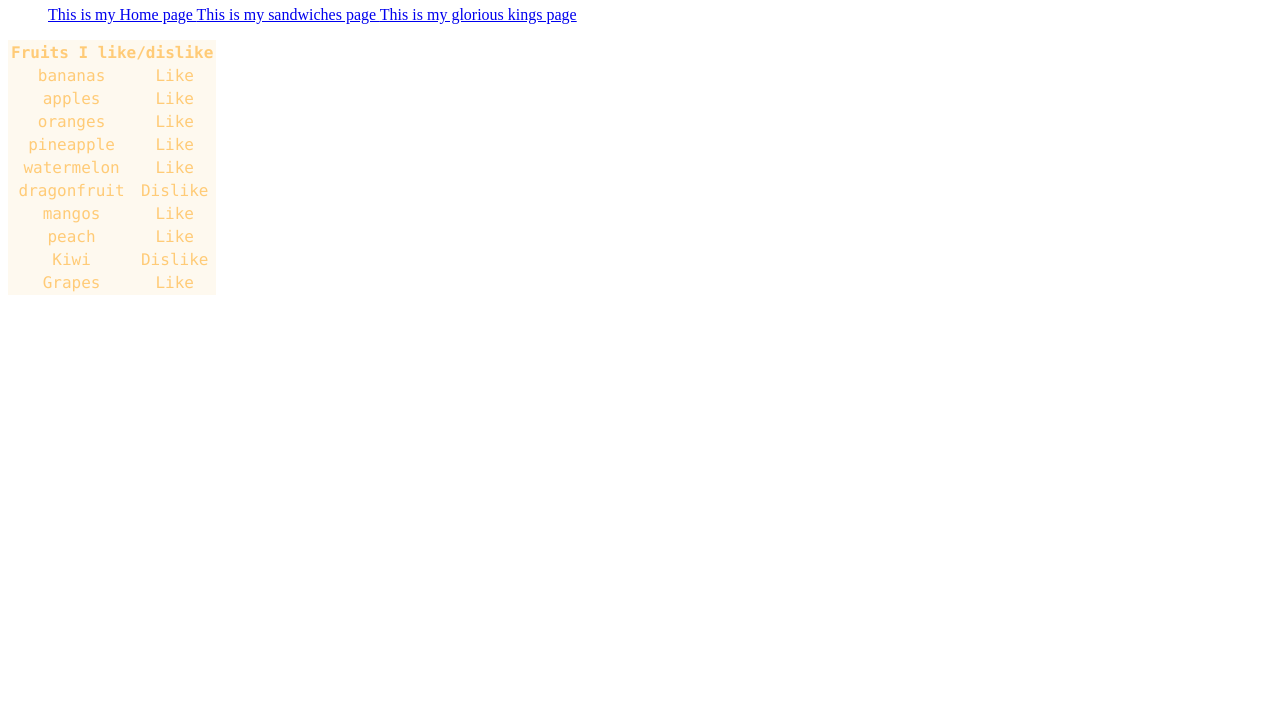
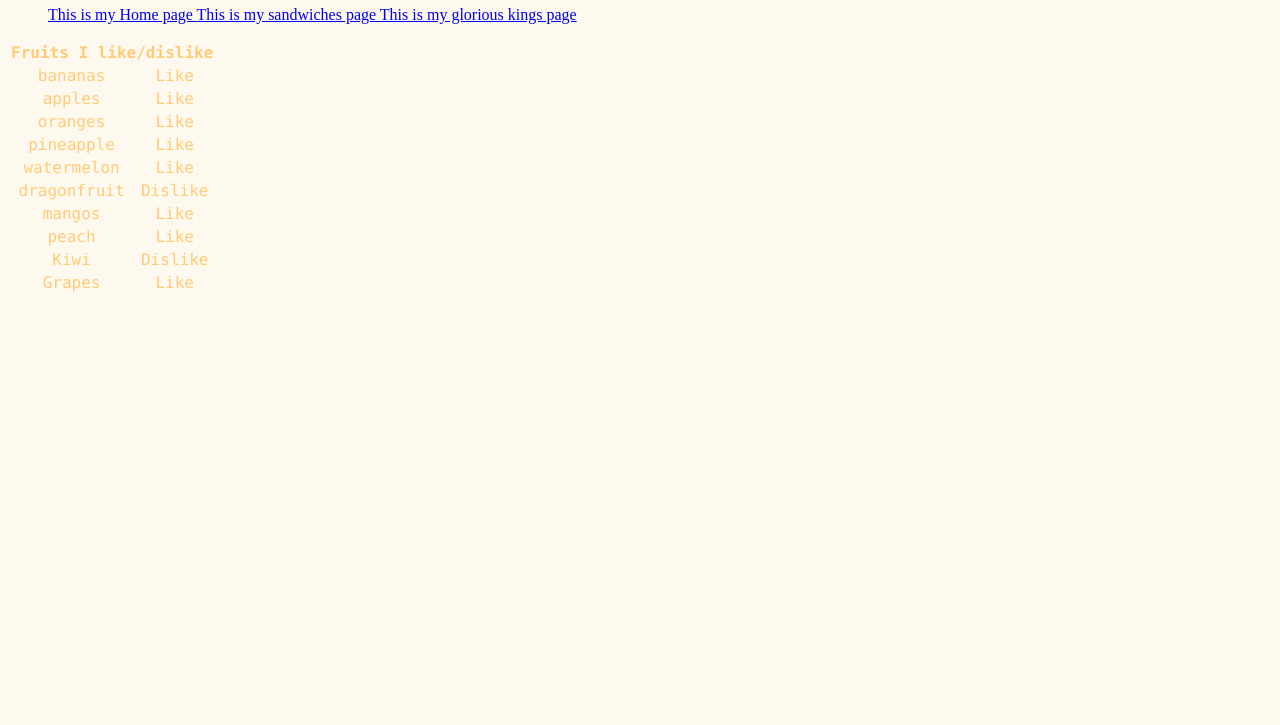
Before and after one commit to aelliott26/website, a plain HTML site: page fruits.html in a window 1280 px wide. Shown: the part 75-800 px from the top of the page. Drawn offline with Linux system fonts and the light colour scheme.

Commit message:
lil change to first comit

```diff
--- a/fruits.html
+++ b/fruits.html
@@ -31,7 +31,10 @@
         text-align: center;
         font-family: "Lucida Console", "Courier New", monospace;
     }
-
+body{
+    color: rgb(255,203,119);
+    background-color: #fef9ef;
+}
     table {
     color: rgb(255,203,119);
     background-color: #fef9ef;
```
